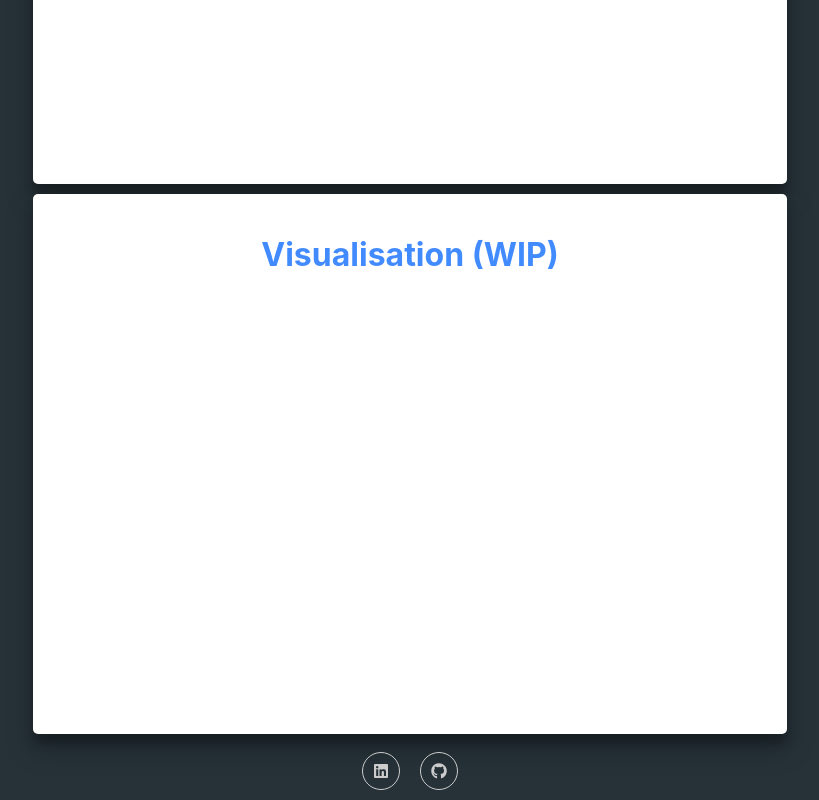
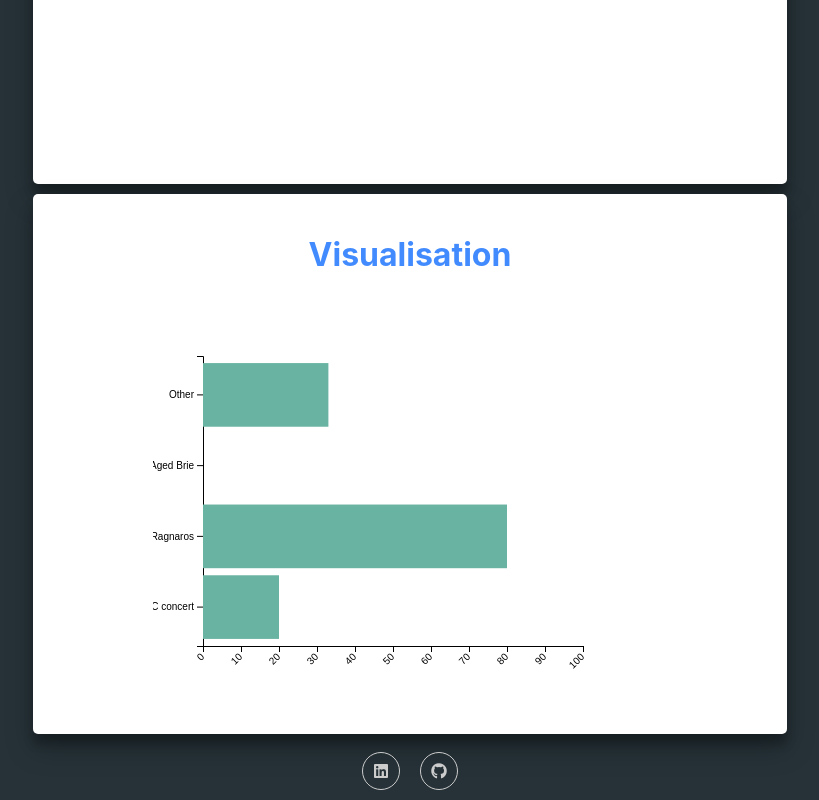
Before and after one commit to MatthijsBon/gilded-rose, a React app: page / in a window 1280 px wide. Shown: the part 446-1246 px from the top of the page, without its empty margins (230-1049 px from the left). Built offline with nearby package versions, Linux system fonts and the light colour scheme.

Commit message:
Add a D3 graph that visualizes data

```diff
--- a/src/App/Components/DataGraph.tsx
+++ b/src/App/Components/DataGraph.tsx
@@ -1,10 +1,119 @@
+import * as d3 from "d3";
 import React from "react";
 import styled from "styled-components";
+import { GildedRose } from "../../model/gilded-rose";
+import { useGildedRoseContext } from "./GildedRose";
 import { H1 } from "./Text";
 
+const margin = { top: 60, right: 230, bottom: 50, left: 50 };
+const width = 660 - margin.left - margin.right;
+const height = 400 - margin.top - margin.bottom;
+
+interface DataEntry {
+	itemName: string;
+	quality: number;
+}
+
+interface D3ContainerProps {
+	data: DataEntry[];
+}
+
+const D3Container = ({ data }: D3ContainerProps) => {
+	const d3ContainerRef = React.useRef<SVGSVGElement | null>(null);
+
+	React.useEffect(() => {
+		if (d3ContainerRef.current) {
+			const x = d3.scaleLinear()
+				.domain([ 0, 100 ])
+				.range([ 0, width ]);
+
+			const y = d3.scaleBand()
+				.range([ 0, height ])
+				.domain(data.map((item) => item.itemName))
+				.padding(.1);
+
+			const svg = d3.select(d3ContainerRef.current)
+				.append("g")
+				.attr("transform",
+					`translate(${margin.left}, ${margin.top})`);
+
+			svg.append("g")
+				.attr("transform", `translate(0, ${height})`)
+				.call(d3.axisBottom(x))
+				.selectAll("text")
+				.attr("transform", "translate(-10,0)rotate(-45)")
+				.style("text-anchor", "end");
+
+			svg.append("g")
+				.call(d3.axisLeft(y));
+
+			svg.selectAll("myRect")
+				.data(data)
+				.enter()
+				.append("rect")
+				.attr("x", x(0))
+				.attr("y", (d) => y(d.itemName) ?? -1)
+				.attr("width", (d) => x(d.quality))
+				.attr("height", y.bandwidth())
+				.attr("fill", "#69b3a2");
+
+			return () => {
+				svg.remove();
+			};
+
+		}
+	}, [ data ]);
+
+	return <SVGContainer
+		id="d3-container"
+		width="100%"
+		height="400px"
+		ref={d3ContainerRef}
+	/>;
+};
+
+const SVGContainer = styled.svg`
+	min-width: 500px;
+	margin-left: 100px;
+`;
+
+function updateOrSetCategoryQuality(categorized: Record<string, number>, name: string, quality: number): Record<string, number> {
+	if (categorized[name]) {
+		categorized[name] += quality;
+	} else {
+		categorized[name] = quality;
+	}
+	return categorized;
+}
+
 export const DataGraph = (): React.ReactElement => {
+	const { items } = useGildedRoseContext();
+
+	const itemQualities = React.useMemo(() => {
+		const index = items.reduce((categorized: Record<string, number>, item) => {
+			switch (item.name) {
+				case GildedRose.AGED_BRIE:
+				case GildedRose.SULFURAS:
+				case GildedRose.BACKSTAGE_PASSES:
+				case GildedRose.CONJURED:
+					return updateOrSetCategoryQuality(categorized, item.name, item.quality);
+				default:
+					return updateOrSetCategoryQuality(categorized, "Other", item.quality);
+			}
+		}, {});
+
+		return Object.keys(index).map((itemName) => {
+			const quality = index[itemName];
+			return {
+				itemName: itemName,
+				quality: quality,
+			};
+		});
+	}, [ items ]);
+
 	return <StyledGraph>
-		<H1 style={{ color: "#428BFF" }}>Visualisation (WIP)</H1>
+		<H1 style={{ color: "#428BFF" }}>Visualisation</H1>
+		<D3Container data={itemQualities} />
 	</StyledGraph>;
 };
 
```
